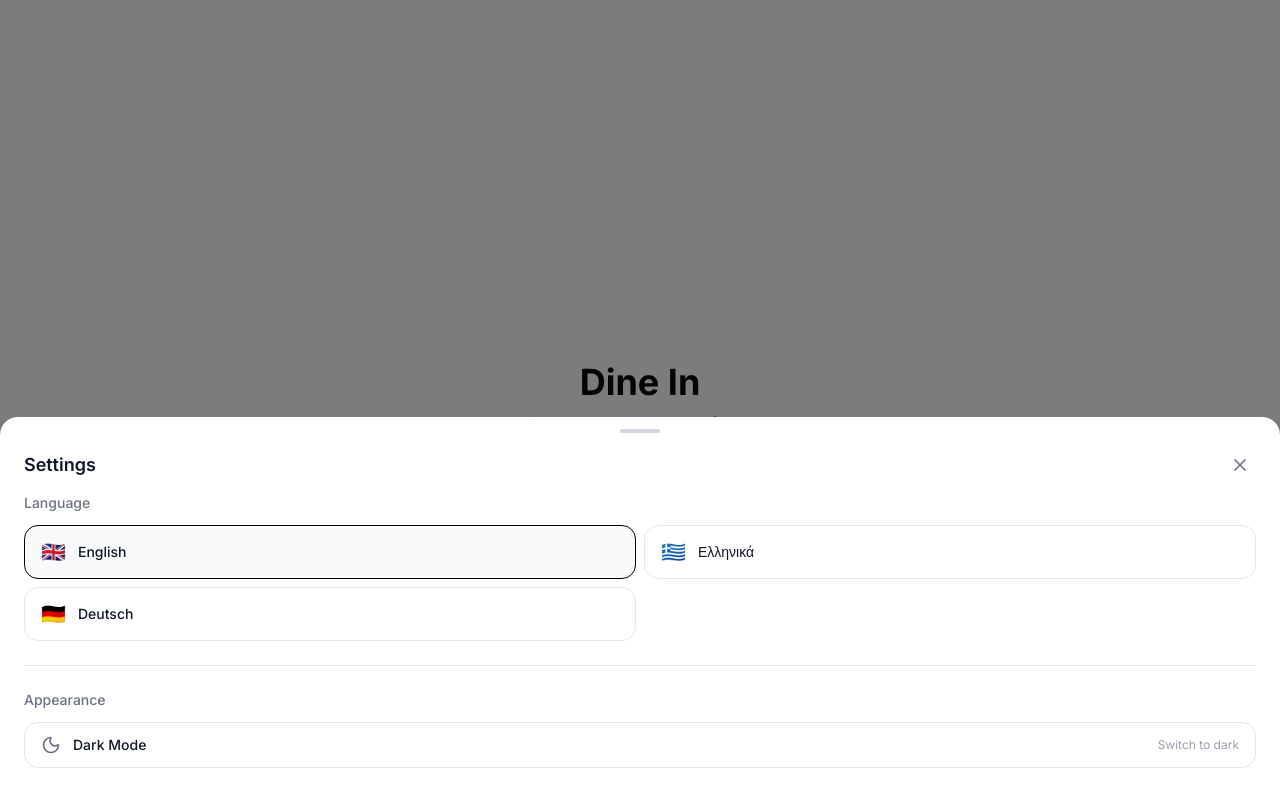
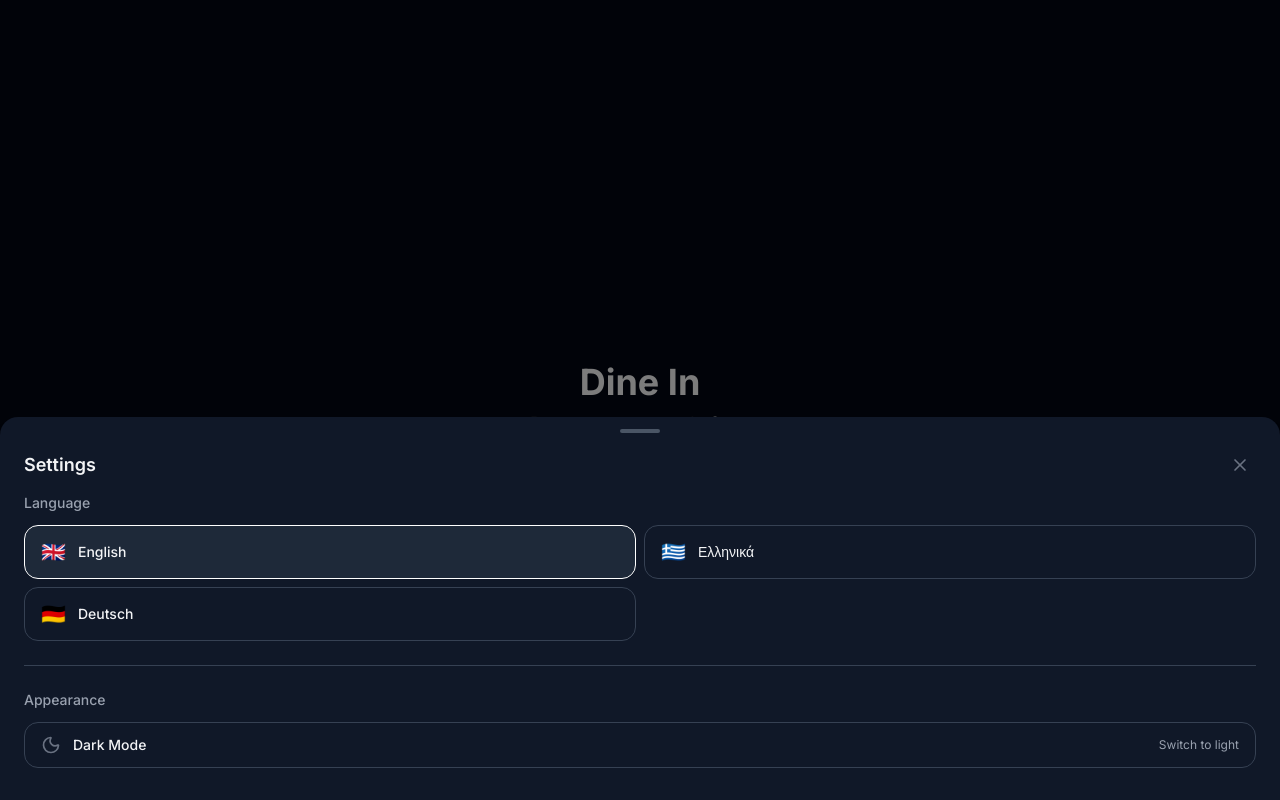
Before and after one commit to PanosMavv/DineIn, a Next.js app: page / in a window 1280 px wide. Both pictures are taken after a click on the button 1240 px from the left and 760 px from the top of the page. Shown: the top 800 px of the page. Built offline with nearby package versions, Linux system fonts and the light colour scheme; no server answers.

Commit message:
Fixed sync issue with the theme toggle

```diff
--- a/src/components/SettingsButton.tsx
+++ b/src/components/SettingsButton.tsx
@@ -13,14 +13,15 @@ const languages = [
 
 export function SettingsButton() {
   const [isOpen, setIsOpen] = useState(false);
+  const locale = useLocale();
+  const router = useRouter();
+
   const [isDark, setIsDark] = useState(() => {
     if (typeof window !== 'undefined') {
       return document.documentElement.classList.contains('dark');
     }
-    return false;
+    return true;
   });
-  const locale = useLocale();
-  const router = useRouter();
 
   // Lock body scroll when sheet is open
   useEffect(() => {
@@ -106,12 +107,12 @@ export function SettingsButton() {
             >
               <div className="flex items-center gap-3">
                 {isDark ? (
+                  <Moon className="w-5 h-5 text-gray-500" />
+                ) : (
                   <Sun className="w-5 h-5 text-yellow-500" />
-                ) : (
-                  <Moon className="w-5 h-5 text-gray-500" />
                 )}
                 <span className="text-sm font-medium text-gray-900 dark:text-gray-100">
-                  {isDark ? 'Light Mode' : 'Dark Mode'}
+                  {isDark ? 'Dark Mode' : 'Light Mode'}
                 </span>
               </div>
               <span className="text-xs text-gray-400">{isDark ? 'Switch to light' : 'Switch to dark'}</span>
@@ -121,7 +122,11 @@ export function SettingsButton() {
       </div>
 
       <button
-        onClick={() => setIsOpen(true)}
+        onClick={() => {
+          const dark = document.documentElement.classList.contains('dark');
+          setIsDark(dark);
+          setIsOpen(true);
+        }}
         className="fixed bottom-4 right-4 z-30 w-12 h-12 rounded-full bg-white dark:bg-gray-800 shadow-lg border border-gray-200 dark:border-gray-700 flex items-center justify-center transition-all duration-300 hover:scale-105"
         aria-label="Settings"
       >
--- a/src/components/ThemeProvider.tsx
+++ b/src/components/ThemeProvider.tsx
@@ -7,18 +7,16 @@ type Theme = 'light' | 'dark';
 const ThemeContext = createContext<{
   theme: Theme;
   toggleTheme: () => void;
-}>({ theme: 'light', toggleTheme: () => {} });
+}>({ theme: 'dark', toggleTheme: () => {} });
 
 export function ThemeProvider({ children }: { children: React.ReactNode }) {
-  const [theme, setTheme] = useState<Theme>('light');
+  const [theme, setTheme] = useState<Theme>(() => {
+    if (typeof window !== 'undefined') {
+      return (localStorage.getItem('theme') as Theme) || 'dark';
+    }
+    return 'dark';
+  });
 
-  // Load saved theme on mount
-  useEffect(() => {
-    const stored = localStorage.getItem('theme') as Theme;
-    if (stored) setTheme(stored);
-  }, []);
-
-  // Apply theme class to html element
   useEffect(() => {
     document.documentElement.classList.toggle('dark', theme === 'dark');
     localStorage.setItem('theme', theme);
```
